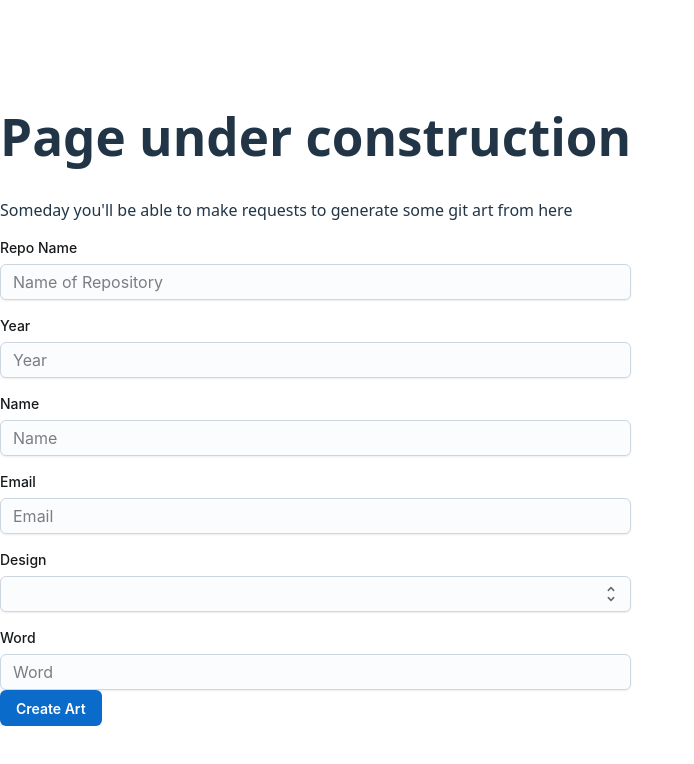
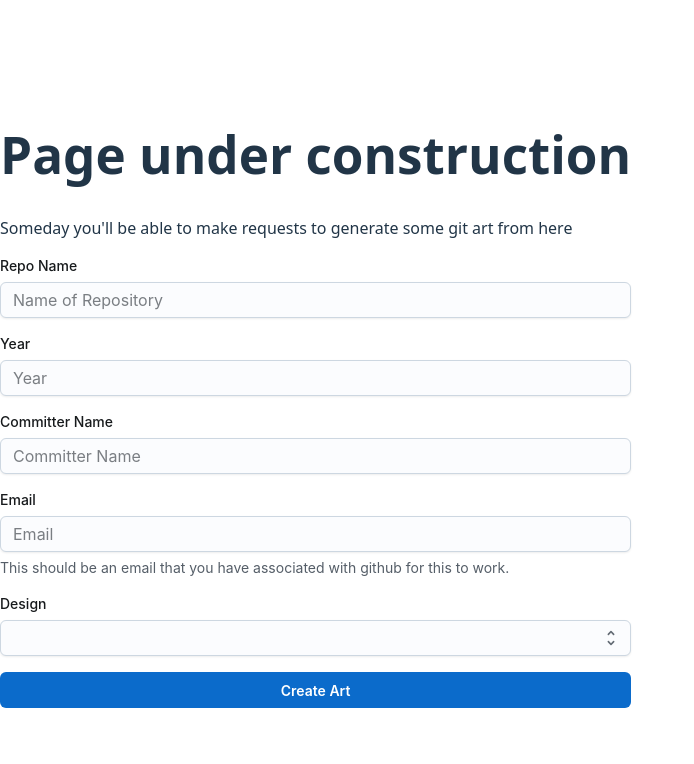
Before and after one commit to maxnovak/git-art-web, a React (Vite) app: page / in a window 1280 px wide. Shown: the top 764 px of the page, without its empty margins (0-694 px from the left). Built offline with nearby package versions, Linux system fonts and the light colour scheme.

Commit message:
Swap to using react-hook-form instead of state for data

```diff
--- a/src/Form/index.tsx
+++ b/src/Form/index.tsx
@@ -1,28 +1,37 @@
 import React, { useState } from 'react';
 import Button from '@mui/joy/Button';
 import Input from '@mui/joy/Input';
-import { FormControl, FormLabel, Option, Select, Stack } from '@mui/joy';
+import { FormControl, FormHelperText, FormLabel, MenuItem, Option, Select, Stack } from '@mui/joy';
+import { Controller, useForm, type SubmitHandler } from "react-hook-form";
+import Warning from '../assets/material-symbols/warning.svg?react';
+
+interface IFormInput {
+  repoName: string
+  year: number
+  name: string
+  email: string
+  pattern: string
+  word: string
+}
 
 // eslint-disable-next-line @typescript-eslint/explicit-module-boundary-types
 export const Form = () => {
-  const [repoName, setRepoName] = useState('');
-  const [year, setYear] = useState('');
-  const [name, setName] = useState('');
-  const [email, setEmail] = useState('');
-  const [word, setWord] = useState('');
   const [loading, setLoading] = useState(false);
-  const [design, setDesign] = useState<any>();
+  const { register, handleSubmit, formState: {
+    errors
+  }, control, watch, setValue } = useForm<IFormInput>()
+  const onSubmit: SubmitHandler<IFormInput> = (data) => {
+    console.log(data);
+    postData(data);
+  }
+  const design = watch("pattern");
+  console.log(design);
 
-  const postData = async () => {
+  const currentYear = new Date().getFullYear();
+
+  const postData = async (data: IFormInput) => {
     setLoading(true);
-    const body = JSON.stringify({
-      repoName,
-      year,
-      name,
-      email,
-      word,
-      pattern: 'word',
-    });
+    const body = JSON.stringify(data);
     const requestOptions = {
       method: 'POST',
       headers: { 'Content-Type': 'application/json' },
@@ -40,62 +49,122 @@ export const Form = () => {
   }
 
   return <React.Fragment>
+    <form onSubmit={handleSubmit(onSubmit)}>
       <Stack spacing={2}>
-      <FormControl>
+        <FormControl error={!!errors?.repoName}>
           <FormLabel>Repo Name</FormLabel>
           <Input
             id="repoName"
             placeholder="Name of Repository"
-          onChange={ event => setRepoName(event.target.value) }
             type="text"
+            {...register("repoName", {
+              required: true,
+            })}
           />
+          {!!errors?.repoName &&
+            <FormHelperText>
+              <Warning fill="#C41C1C" height={16}/> Need a name for the repository being generated.
+            </FormHelperText>
+          }
         </FormControl>
-      <FormControl>
+        <FormControl error={!!errors?.year}>
           <FormLabel>Year</FormLabel>
           <Input
             id="year"
             placeholder="Year"
-          onChange={ event => setYear(event.target.value) }
             type="number"
+            {...register("year", {
+              required: true,
+              min: 1970,
+              max: currentYear,
+            })}
           />
+          {!!errors?.year &&
+            <FormHelperText>
+              <Warning fill="#C41C1C" height={16}/> Please don't use a year before the UNIX Epoch or in the future.
+            </FormHelperText>
+          }
         </FormControl>
-      <FormControl>
-        <FormLabel>Name</FormLabel>
+        <FormControl error={!!errors.name}>
+          <FormLabel>Committer Name</FormLabel>
           <Input
             id="name"
-          placeholder="Name"
-          onChange={ event => setName(event.target.value) }
+            placeholder="Committer Name"
             type="text"
+            {...register("name", {
+              required: true,
+            })}
           />
+          {!!errors?.name &&
+            <FormHelperText>
+              <Warning fill="#C41C1C" height={16}/> Git requires a committer who's name is tied to each commit.  Doesn't have to be your name, but makes github happier.
+            </FormHelperText>
+          }
         </FormControl>
-      <FormControl>
+        <FormControl error={!!errors.email}>
           <FormLabel>Email</FormLabel>
           <Input
             id="email"
             placeholder="Email"
-          onChange={ event => setEmail(event.target.value) }
             type="email"
+            {...register("email", {
+              required: true,
+              pattern: /\S+@\S+\.\S+/
+            })}
           />
+          <FormHelperText>This should be an email that you have associated with github for this to work.</FormHelperText>
+          {!!errors?.email &&
+            <FormHelperText>
+              <Warning fill="#C41C1C" height={16}/> Must be a valid e-mail address.
+            </FormHelperText>
+          }
         </FormControl>
-      <FormControl>
+                <FormControl error={!!errors.pattern}>
           <FormLabel>Design</FormLabel>
-        <Select onChange={(_event, newValue) => setDesign(newValue)} required>
+          <Controller
+            render={({ field }) =>
+              <Select
+                {...field}
+                onChange={(_, newValue) => {
+                  setValue("pattern", newValue || "");
+                }}
+              >
                 <Option value="checkered">Checkered</Option>
                 <Option value="give">Give</Option>
                 <Option value="table-flip">Table Flip</Option>
                 <Option value="word">Word</Option>
               </Select>
+            }
+            control={control}
+            name="pattern"
+          />
+          {!!errors?.pattern &&
+            <FormHelperText>
+              <Warning fill="#C41C1C" height={16}/> If you don't pick a design can't really draw you something cool.
+            </FormHelperText>
+          }
         </FormControl>
-      <FormControl>
+        {design === 'word' &&
+          <FormControl error={!!errors.word}>
             <FormLabel>Word</FormLabel>
             <Input
               id="word"
               placeholder="Word"
-          onChange={ event => setWord(event.target.value) }
               type="text"
+              {...register("word", {
+                required: true,
+                max: 10,
+              })}
             />
+            {!!errors?.word &&
+              <FormHelperText>
+                <Warning fill="#C41C1C" height={16}/> Any words need to be under 10 letters, because of the number of weeks in a year.
+              </FormHelperText>
+            }
           </FormControl>
+        }
+      <Button type="submit" loading={loading}>Create Art</Button>
     </Stack>
-    <Button onClick={postData} loading={loading}>Create Art</Button>
+    </form>
   </React.Fragment>
 }
```
Also changed, not shown: src/assets/material-symbols/warning.svg (added). Lines whose indentation alone changed are shown as unchanged.
